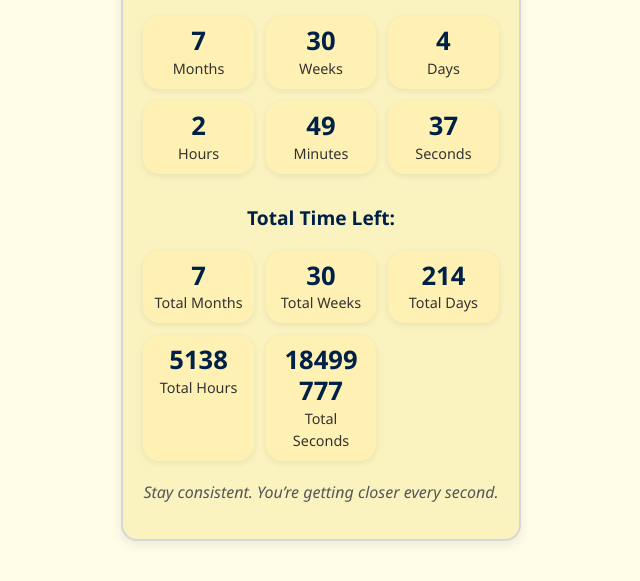
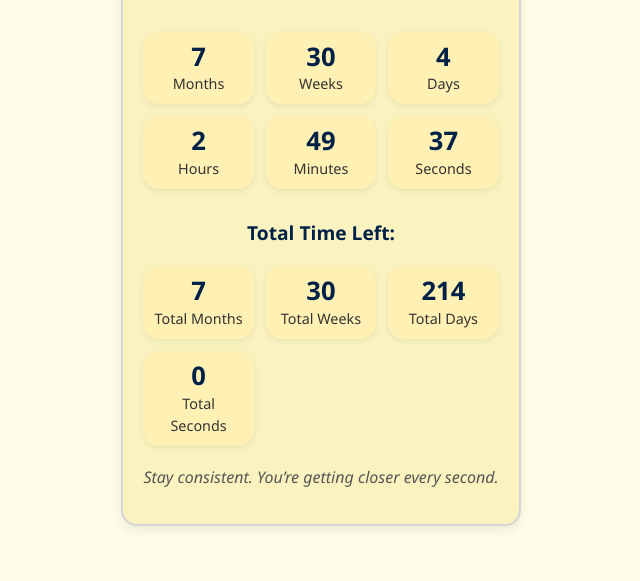
Before and after one commit to Vijay-159/Gate2026_CountDown, a plain HTML site: page index.html in a window 1280 px wide. Shown: the part 203-784 px from the top of the page, without its empty margins (319-959 px from the left). Drawn offline with Linux system fonts and the light colour scheme.

Commit message:
Update index.html

```diff
--- a/index.html
+++ b/index.html
@@ -27,11 +27,11 @@
       <div class="timer">
         <div><span id="total-months">0</span><label>Total Months</label></div>
         <div><span id="total-weeks">0</span><label>Total Weeks</label></div>
-        <div><span id="total-days">0</span><label>Total Days</label></div>
-        <div><span id="total-hours">0</span><label>Total Hours</label></div>
-        <div><span id="total-seconds">0</span><label>Total Seconds</label></div>
+        <div class="wide"><span id="total-days">0</span><label>Total Days</label></div>
+        <div class="wide"><span id="total-seconds">0</span><label>Total Seconds</label></div>
       </div>
     </div>
+
 
     <p class="note">Stay consistent. You’re getting closer every second.</p>
   </div>
```
